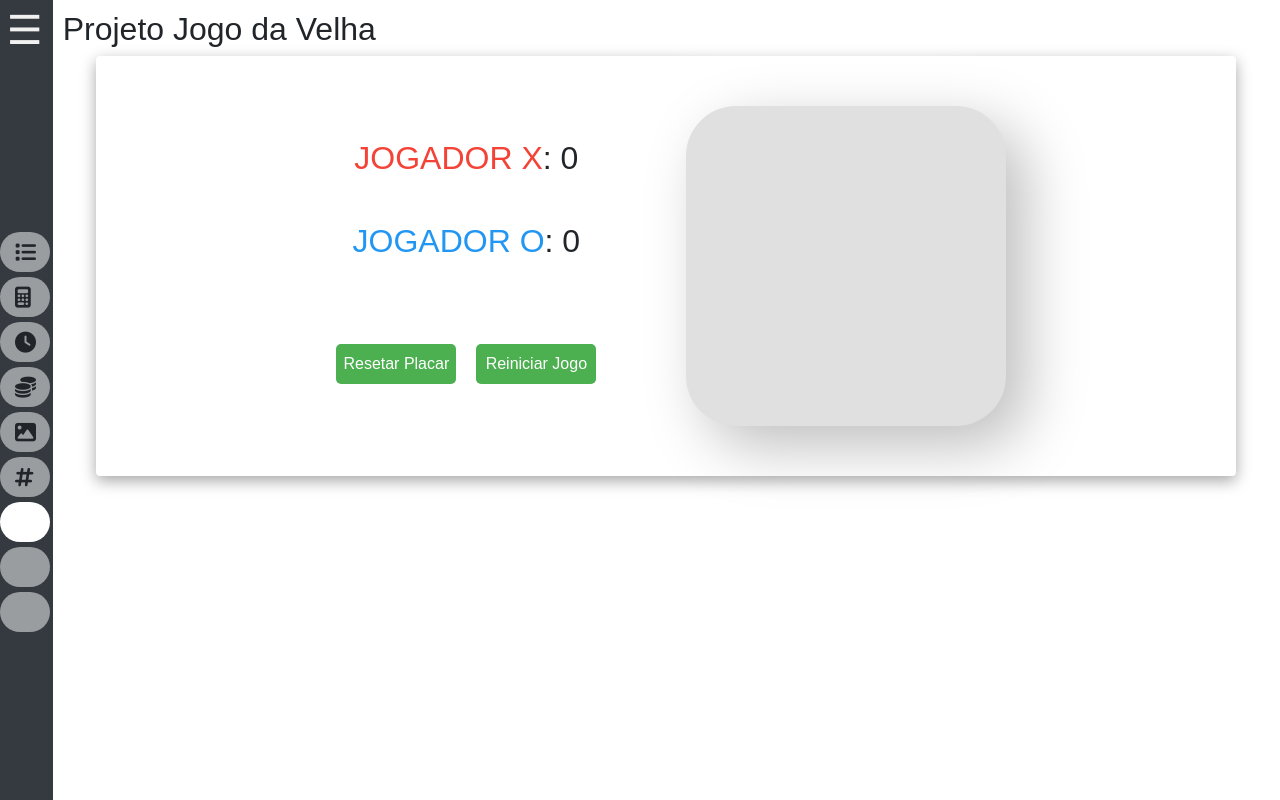
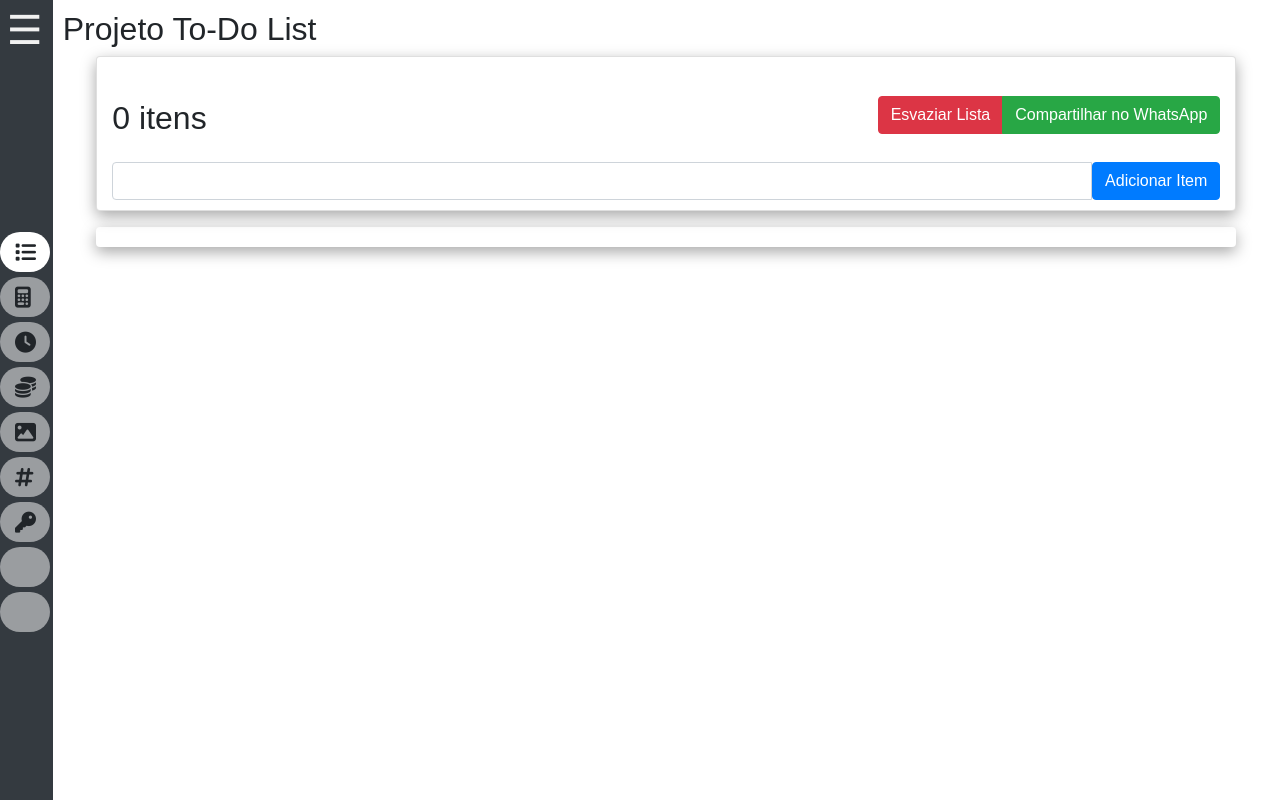
Before and after one commit to J0A0F3L1P3/WorkBench, a plain HTML site: page index.html in a window 1280 px wide. Drawn offline with nearby package versions, Linux system fonts and the light colour scheme.

Commit message:
atualização da navbar

```diff
--- a/index.html
+++ b/index.html
@@ -23,7 +23,7 @@
         </div>
 
         <div>
-            <div class="tab" onclick="showTab(1, this)"><i class="fa-solid fa-list"></i> <p>To-Do List</p> </div>
+            <div class="tab checked" onclick="showTab(1, this)"><i class="fa-solid fa-list"></i> <p>To-Do List</p> </div>
             <div class="tab" onclick="showTab(2, this)"><i class="fa-solid fa-calculator"></i> <p>Calculadora</p> </div>
             <div class="tab" onclick="showTab(3, this)"><i class="fa-solid fa-clock"></i> <p>Relógio Digital</p> </div>
 
@@ -31,8 +31,8 @@
             <div class="tab" onclick="showTab(5, this)"><i class="fa-solid fa-image"></i> <p>Galeria</p> </div>
             <div class="tab" onclick="showTab(6, this)"><i class="fa-solid fa-hashtag"></i> <p>Jogo da Velha</p> </div>
 
-            <div class="tab checked" onclick="showTab(7, this)"><i class="fa-solid fa"></i> <p>project</p> </div>
-            <div class="tab" onclick="showTab(8, this)"><i class="fa-solid fa-"></i> <p>project</p> </div>
+            <div class="tab" onclick="showTab(7, this)"><i class="fa-solid fa-key"></i> <p>Criptógrafia</p> </div>
+            <div class="tab" onclick="showTab(8, this)"><i class="fa-solid fa"></i> <p>project</p> </div>
             <div class="tab" onclick="showTab(9, this)"><i class="fa-solid fa"></i> <p>project</p> </div>
         </div>
         <div></div>
--- a/src/script/script.js
+++ b/src/script/script.js
@@ -17,5 +17,5 @@ function showTab(tabIndex, tab) {
 
 document.querySelector('.checked').style.background = '#fff';
 
-let selectedTabContent = document.getElementById(`tab6`);
+let selectedTabContent = document.getElementById(`tab1`);
 selectedTabContent.style.display = 'block';
```
